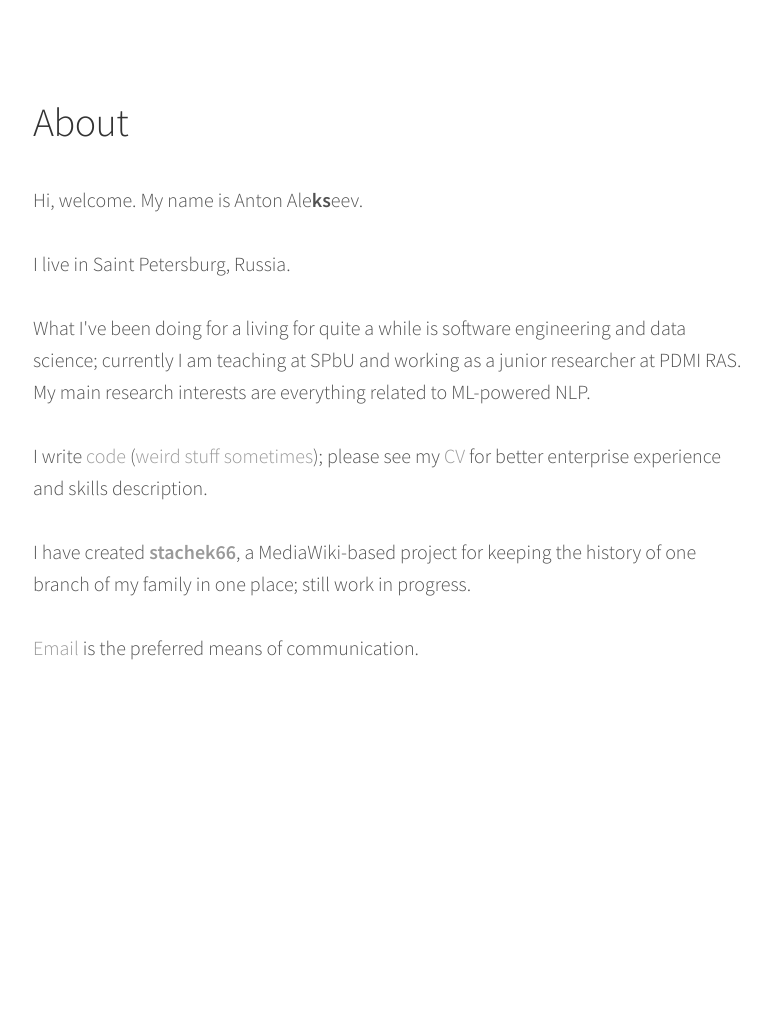
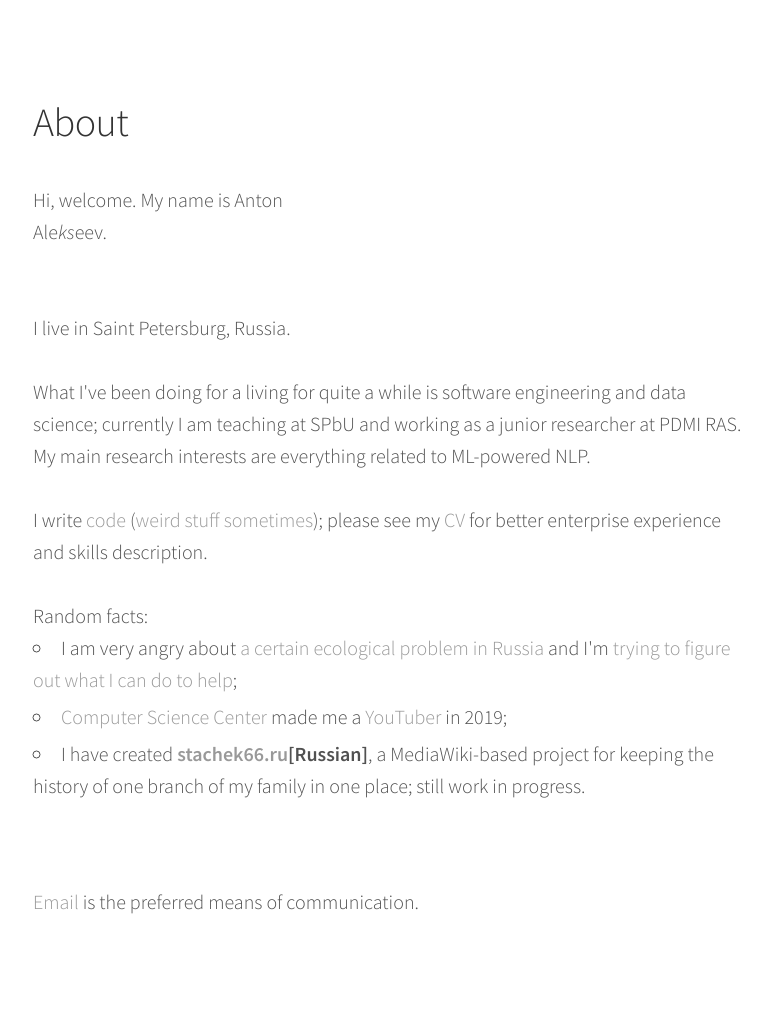
Before and after one commit to alexeyev/alexeyev.github.io, a Jekyll site: the page built from about.html, in a window 1280 px wide. Shown: the whole page, without its empty margins (247-1018 px from the left). Built offline with Jekyll 4.4.1, drawn with Linux system fonts in a browser that asks for light colours; before the commit the page ends 900 px from its top, so only the background shows below that.

Commit message:
Update about.html

```diff
--- a/about.html
+++ b/about.html
@@ -14,7 +14,7 @@ title: Anton Alekseev
 </header>
 
 <div class="content list">
-    Hi, welcome. My name is Anton Ale<b>ks</b>eev. <br/><br/>
+    Hi, welcome. My name is Anton <div title="[ɐlʲɪkˈsʲe(j)ɪf]">Ale<i>ks</i>eev.</div> <br/><br/>
     I live in Saint Petersburg, Russia.<br/><br/>
 
     What I've been doing for a living for quite a while is software engineering and data science;
@@ -24,7 +24,13 @@ title: Anton Alekseev
     (<a href="https://github.com/SammyVimes/gopstopbot">weird stuff sometimes</a>);
     please see my <a href="/pdf/cv.alekseev.20210912.pdf">CV</a> for better enterprise experience and skills description.<br/><br/>
 
-    I have created <b><a href="https://stachek66.ru/">stachek66</a></b>, a MediaWiki-based project for keeping the history of one branch of my family in one place; still work in progress.<br/><br/>
-
+    Random facts:
+    <ul>
+        <li>I am very angry about <a href="https://www.rbth.com/lifestyle/332613-russian-sosnowsky-hogweed-borschevik">a certain
+            ecological problem in Russia</a> and I'm <a href="https://github.com/alexeyev/hogweed-ground-level-view">trying to figure out what I can do to help</a>;
+        <li><a href="https://compscicenter.ru/">Computer Science Center</a> made me a <a href="https://www.youtube.com/playlist?list=PLlb7e2G7aSpRTcBciP6VBJJPvdH_DXRXQ">YouTuber</a> in 2019;
+        <li>I have created <b><a href="https://stachek66.ru/">stachek66.ru</a>[Russian]</b>, a MediaWiki-based project for keeping
+            the history of one branch of my family in one place; still work in progress.
+    </ul><br/><br/>
     <a href="mailto:anton.m.alexeyev@gmail.com">Email</a> is the preferred means of communication.
 </div>
```
